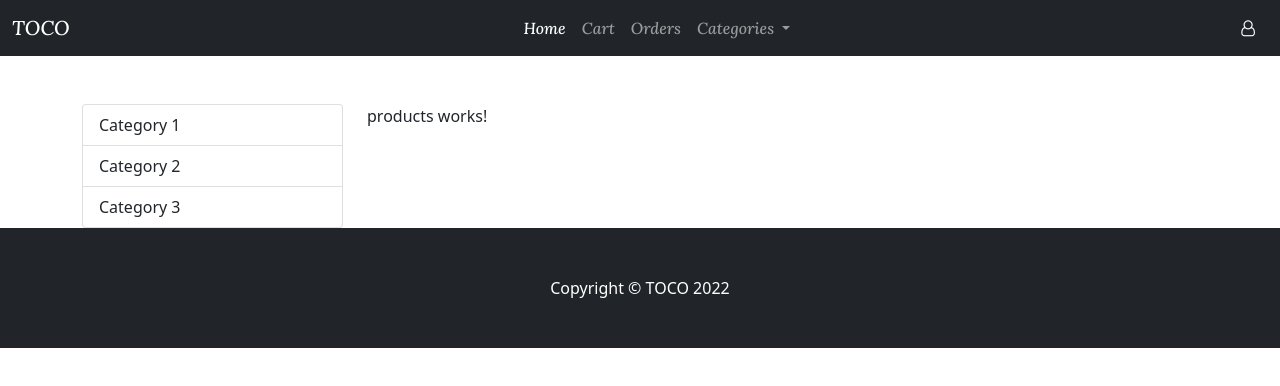
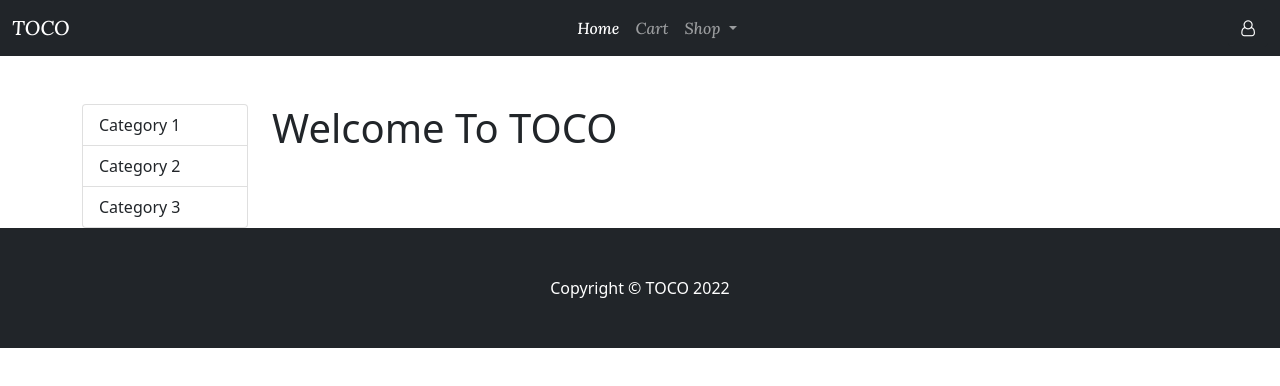
Before and after one commit to Airodragon/shopping_website, an Angular app: page /products in a window 1280 px wide. Shown: the top 386 px of the page. Built offline with nearby package versions, Linux system fonts and the light colour scheme.

Commit message:
viewproduct id catching

```diff
--- a/src/app/MyComponents/navbar/navbar.component.html
+++ b/src/app/MyComponents/navbar/navbar.component.html
@@ -13,27 +13,22 @@
                 <li class="nav-item">
                     <a class="nav-link" href="#">Cart</a>
                 </li>
-                <li class="nav-item">
-                    <a class="nav-link" href="#">Orders</a>
-                </li>
                 <li class="nav-item dropdown">
                     <a class="nav-link dropdown-toggle" href="#" id="navbarDropdown" role="button"
                         data-bs-toggle="dropdown" aria-expanded="false">
-                        Categories
+                        Shop
                     </a>
                     <ul class="dropdown-menu text-center" aria-labelledby="navbarDropdown">
-                        <li><a class="dropdown-item" href="#">Male</a></li>
-                        <li><a class="dropdown-item" href="#">Female</a></li>
-                        <li><a class="dropdown-item" href="#">Children</a></li>
+                        <li><a class="dropdown-item" href="#">All Product</a></li>
                         <li>
                             <hr class="dropdown-divider">
                         </li>
-                        <li><a class="dropdown-item" href="#">Others</a></li>
+                        <li><a class="dropdown-item" href="#">Popular Items</a></li>
+                        <li><a class="dropdown-item" href="#">New Arrivals</a></li>
                     </ul>
                 </li>
             </ul>
             <form class="d-flex">
-
                 <button class="btn btn-dark" type="submit"><i class="fa fa-user-o"></i></button>
             </form>
         </div>
--- a/src/app/app.component.html
+++ b/src/app/app.component.html
@@ -2,10 +2,10 @@
 <!-- <app-header></app-header> -->
 <div class="container">
 <div class="row">
-    <div class="col-lg-3">
+    <div class="col-lg-2">
     <app-sidebar></app-sidebar>
     </div>
-    <div class="col-lg-9">
+    <div class="col-lg-10">
     <router-outlet></router-outlet>
 
     </div>
--- a/src/app/products/products.component.html
+++ b/src/app/products/products.component.html
@@ -1 +1 @@
-<p>products works!</p>
+<h1>Welcome To TOCO</h1>
--- a/src/app/products/view-all-product/view-all-product.component.html
+++ b/src/app/products/view-all-product/view-all-product.component.html
@@ -1,15 +1,15 @@
 <header class="bg-dark py-5">
     <div class="container px-4 px-lg-5 my-5">
         <div class="text-center text-white">
-            <h1 class="display-4 fw-bolder">Shop in style</h1>
-            <p class="lead fw-normal text-white-50 mb-0">With this shop hompeage template</p>
+            <h1 class="display-4 fw-bolder">Live with Style</h1>
+            <p class="lead fw-normal text-white-50 mb-0 text-end">~TOCO</p>
         </div>
     </div>
 </header>
 <!-- Section-->
 <section class="py-5">
     <div class="container px-4 px-lg-5 mt-5">
-        <div class="row gx-4 gx-lg-5 row-cols-2 row-cols-md-3 row-cols-xl-4 justify-content-center">
+        <div class="row gx-4 gx-lg-5 row-cols-3 row-cols-md-3 row-cols-xl-3">
             <div class="col mb-5">
                 <div class="card h-100">
                     <!-- Product image-->
--- a/src/app/products/view-product/view-product.component.html
+++ b/src/app/products/view-product/view-product.component.html
@@ -4,7 +4,7 @@
             <div class="col-md-6"><img class="card-img-top mb-5 mb-md-0" src="https://dummyimage.com/600x700/dee2e6/6c757d.jpg" alt="..." /></div>
             <div class="col-md-6">
                 <div class="small mb-1">SKU: BST-498</div>
-                <h1 class="display-5 fw-bolder">Shop item template</h1>
+                <h1 class="display-5 fw-bolder">Product Name {{product_id}}</h1>
                 <div class="fs-5 mb-5">
                     <span class="text-decoration-line-through">$45.00</span>
                     <span>$40.00</span>
--- a/src/app/products/view-product/view-product.component.ts
+++ b/src/app/products/view-product/view-product.component.ts
@@ -1,4 +1,5 @@
 import { Component, OnInit } from '@angular/core';
+import { ActivatedRoute } from '@angular/router';
 
 @Component({
   selector: 'app-view-product',
@@ -6,10 +7,13 @@ import { Component, OnInit } from '@angular/core';
   styleUrls: ['./view-product.component.css']
 })
 export class ViewProductComponent implements OnInit {
-
-  constructor() { }
+  product_id = 0;
+  constructor( private activatedRoute: ActivatedRoute) { }
 
   ngOnInit(): void {
+    this.activatedRoute.params.subscribe(data=>{
+      this.product_id = data['id'];
+    })
   }
 
 }
```
Also changed, not shown: src/app/products/products-routing.module.ts (+10 -4 lines).
